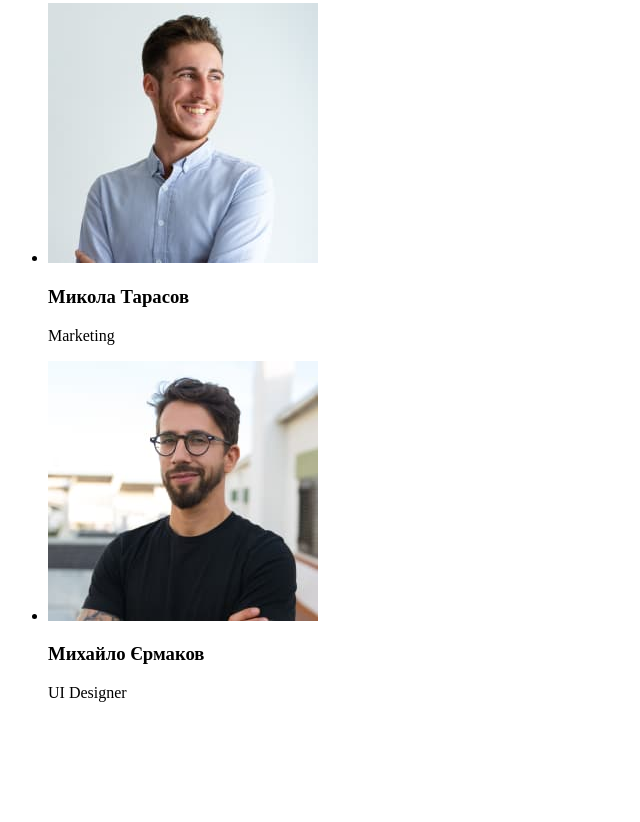
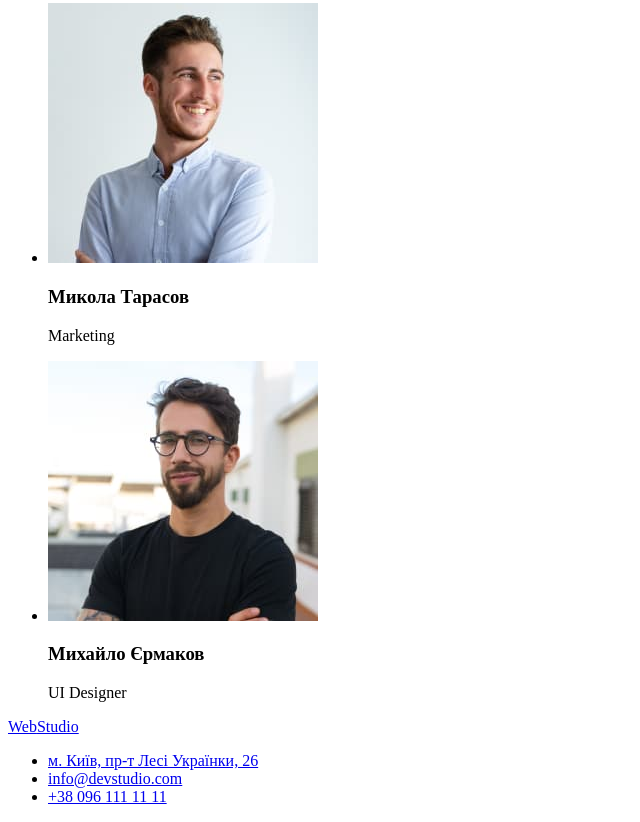
Before and after one commit to GumeniukRuslan/goit-markup-hw-01, a plain HTML site: page index.html in a window 1280 px wide. Shown: the part 2285-3107 px from the top of the page, without its empty margins (0-640 px from the left). Before the commit the page ends 3003 px from the top, so only its background shows below. Drawn offline with Linux system fonts and the light colour scheme.

Commit message:
made footer

```diff
--- a/index.html
+++ b/index.html
@@ -86,7 +86,12 @@
     </section>
   </main>
   <footer>
-
+    <a href="/index.html"><span>Web</span>Studio</a>
+    <ul>
+      <li><a href="https://goo.gl/maps/nEx1NBvYDkWCobhn8" target="_blank" rel="noopener noreferrer nofollow">м. Київ, пр-т Лесі Українки, 26</a></li>
+      <li><a href="mailto:info@devstudio.com">info@devstudio.com</a></li>
+      <li><a href="tel:+380961111111">+38 096 111 11 11</a></li>
+    </ul>
   </footer>
 </body>
 </html>
```
